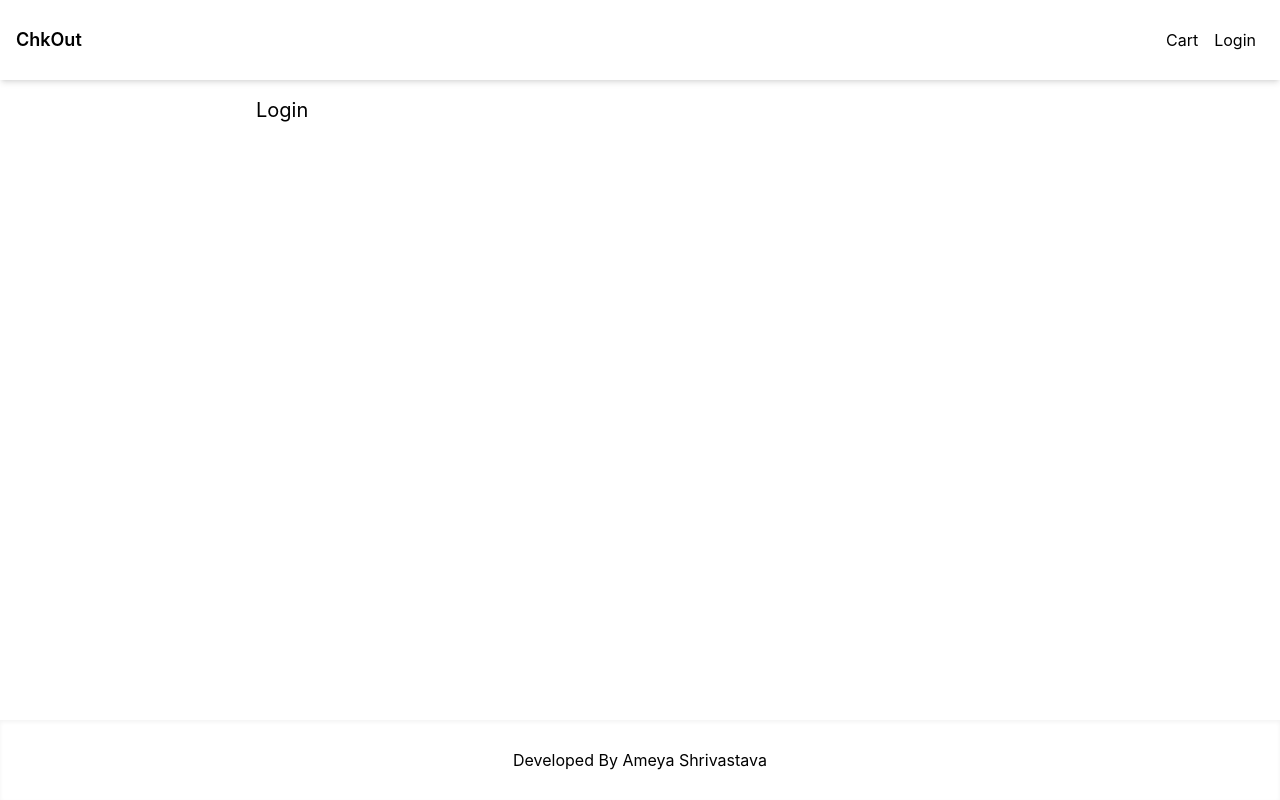
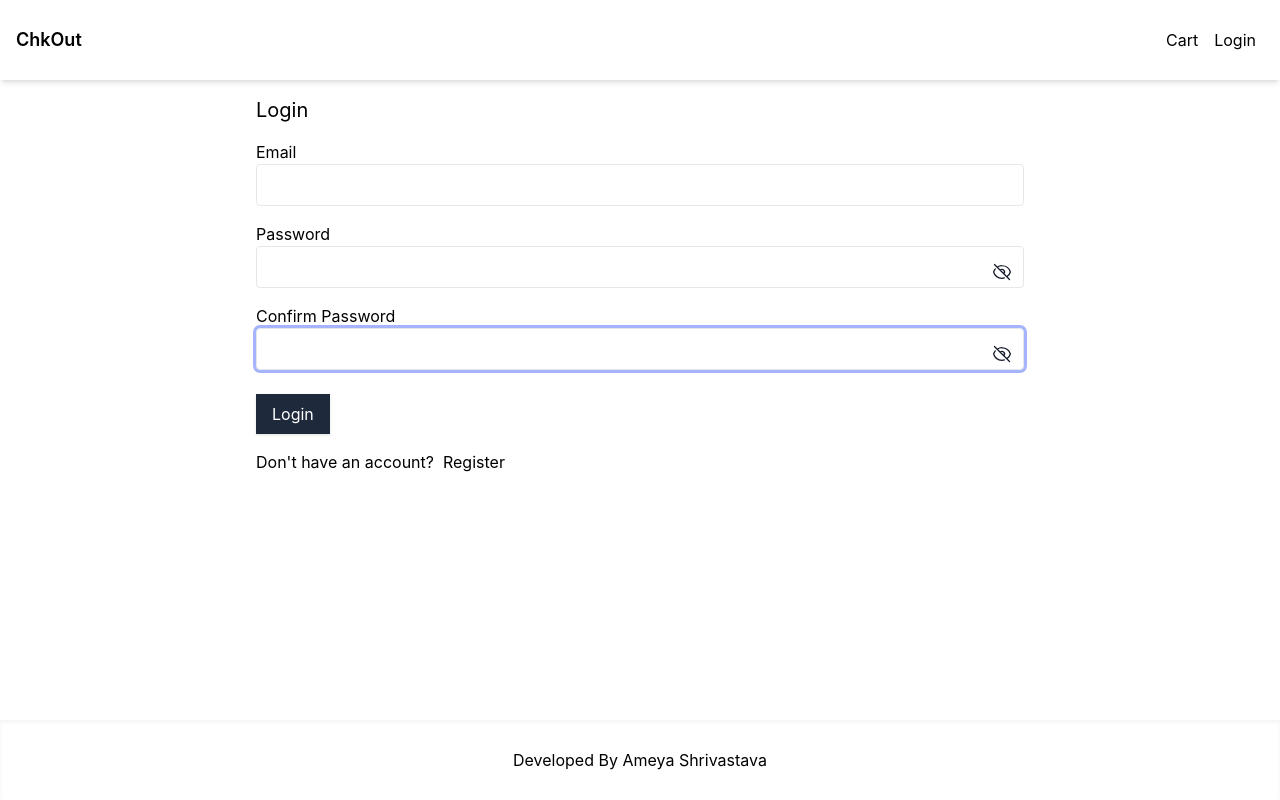
Before and after one commit to ameya051/ecommerce-nextjs-tailwind, a Next.js app: page /login in a window 1280 px wide. Built offline with nearby package versions, Linux system fonts and the light colour scheme.

Commit message:
login+register form

```diff
--- a/package.json
+++ b/package.json
@@ -16,8 +16,10 @@
     "eslint-config-next": "13.1.1",
     "js-cookie": "^3.0.1",
     "next": "13.1.1",
+    "next-auth": "^4.18.8",
     "react": "18.2.0",
     "react-dom": "18.2.0",
+    "react-hook-form": "^7.41.5",
     "react-toastify": "^9.1.1"
   },
   "devDependencies": {
--- a/pages/cart.js
+++ b/pages/cart.js
@@ -150,7 +150,7 @@
               </li>
               <li>
                 <button
-                  onClick={() => router.push("/shipping")}
+                  onClick={() => router.push("login?redirect=/shipping")}
                   className="primary-button w-full"
                 >
                   Check Out
--- a/pages/login.js
+++ b/pages/login.js
@@ -1,13 +1,130 @@
-import React from "react";
+import Link from "next/link";
+import React, { useState, useRef } from "react";
 import Layout from "../components/Layout";
+import { getError } from "../utils/error";
+import { EyeSlashIcon, EyeIcon } from "@heroicons/react/24/outline";
+import { useForm } from "react-hook-form";
+import { toast } from "react-toastify";
+import { signIn } from "next-auth/react";
 
 const Login = () => {
+  const [hidden, setHidden] = useState(true);
+  const [hiddenConfirm, setHiddenConfirm] = useState(true);
+
+  const {
+    handleSubmit,
+    register,
+    formState: { errors },
+    watch
+  } = useForm();
+  const password = useRef({});
+  password.current = watch("password", "");
+
+  const submitHandler = async ({ email, password }) => {
+    try {
+      const result = await signIn("credentials", {
+        redirect: false,
+        email,
+        password,
+      });
+      if (result.error) {
+        toast.error(result.error);
+      }
+    } catch (err) {
+      toast.error(getError(err));
+    }
+  };
+
   return (
     <Layout title="Login">
-      <form className="mx-auto max-w-screen-md">
+      <form
+        className="mx-auto max-w-screen-md"
+        onSubmit={handleSubmit(submitHandler)}
+      >
         <h1 className="mb-4 text-xl">Login</h1>
         <div className="mb-4">
-
+          <label htmlFor="email">Email</label>
+          <input
+            type="email"
+            {...register("email", {
+              required: "Please enter email",
+              pattern: {
+                value: /^[a-zA-Z0-9_.+-]+@[a-zA-Z0-9-]+.[a-zA-Z0-9-.]+$/i,
+                message: "Please enter valid email",
+              },
+            })}
+            id="email"
+            className="w-full"
+            autoFocus
+          />
+          {errors.email && (
+            <div className="text-red-500">{errors.email.message}</div>
+          )}
+        </div>
+        <div className="mb-4 relative">
+          <label htmlFor="password">Password</label>
+          <input
+            type={hidden ? "password" : "text"}
+            ref={register("password", {
+              required: "Please enter password",
+              minLength: { value: 6, message: "password is more than 5 chars" },
+            })}
+            id="password"
+            className="w-full"
+            autoFocus
+          />
+          <button
+            onClick={(e) => {
+              e.preventDefault();
+              setHidden(!hidden);
+            }}
+          >
+            {hidden ? (
+              <EyeSlashIcon class="h-5 w-5 text-gray-900 absolute top-10 right-3  cursor-pointer" />
+            ) : (
+              <EyeIcon class="h-5 w-5 text-gray-900 absolute top-10 right-3  cursor-pointer" />
+            )}
+          </button>
+          {errors.password && (
+            <div className="text-red-500 ">{errors.password.message}</div>
+          )}
+        </div>
+        <div className="mb-4 relative">
+          <label htmlFor="confirm">Confirm Password</label>
+          <input
+            type={hiddenConfirm ? "password" : "text"}
+            {...register("confirmPassword", {
+              validate: value =>
+              value === password.current || "The passwords do not match"
+            })}
+            id="confirm"
+            className="w-full"
+            autoFocus
+          />
+          <button
+            onClick={(e) => {
+              e.preventDefault();
+              setHiddenConfirm(!hiddenConfirm);
+            }}
+          >
+            {hiddenConfirm ? (
+              <EyeSlashIcon class="h-5 w-5 text-gray-900 absolute top-10 right-3  cursor-pointer" />
+            ) : (
+              <EyeIcon class="h-5 w-5 text-gray-900 absolute top-10 right-3 mb-1 cursor-pointer" />
+            )}
+          </button>
+          {errors.confirmPassword && (
+            <div className="text-red-500 ">
+              {errors.confirmPassword.message}
+            </div>
+          )}
+        </div>
+        <div className="mb-4">
+          <button className="primary-button">Login</button>
+        </div>
+        <div className="mb-4">
+          Don&apos;t have an account? &nbsp;
+          <Link href="register">Register</Link>
         </div>
       </form>
     </Layout>
--- /dev/null
+++ b/pages/register.js
@@ -0,0 +1,8 @@
+import React from "react";
+import Layout from "../components/Layout";
+
+const Register = () => {
+  return <Layout title="Register"></Layout>;
+};
+
+export default Register;
--- /dev/null
+++ b/utils/error.js
@@ -0,0 +1,6 @@
+const getError = (err) =>
+  err.response && err.response.data && err.response.data.message
+    ? err.response.data.message
+    : err.message;
+
+export { getError };
```
Also changed, not shown: 1 other file (tests, documents, lock files or other folders).
